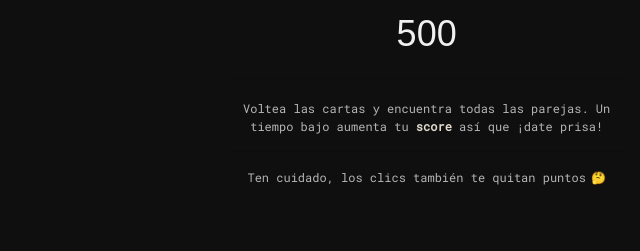
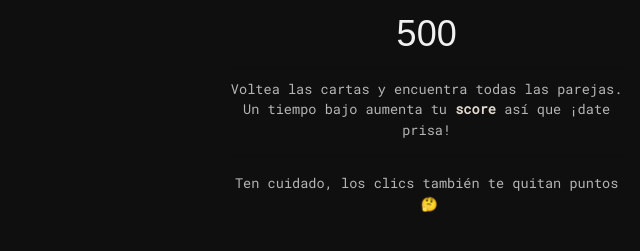
Before and after one commit to nicolas-salazar/pairs-game, a React (Create React App) app: page / in a window 1280 px wide. Shown: the part 543-794 px from the top of the page, without its empty margins (640-1280 px from the left). Built offline with nearby package versions, Linux system fonts and the light colour scheme; no server answers; the database is empty; a web font is replaced by a local one; what rc-tween-one would draw is missing.

Commit message:
Se agranda en 0.1vh el tamanio del texto de las instrucciones

```diff
--- a/src/assets/App.css
+++ b/src/assets/App.css
@@ -36,7 +36,7 @@ h6 {
 p {
   color: #b5b5b5;
   font-family: "Roboto Mono", monospace;
-  font-size: 1.5vh;
+  font-size: 1.7vh;
 }
 
 b {
--- a/src/views/components/ScoreBoard.jsx
+++ b/src/views/components/ScoreBoard.jsx
@@ -28,7 +28,7 @@ let ScoreBoard = (props) => {
                 <UserScore />
             </HeightContainer>
 
-            <CustomBreak heightPercentage={5} />
+            <CustomBreak heightPercentage={2.5} />
 
             <HeightContainer heightPercentage={20}>
                 <Instructions />
```
